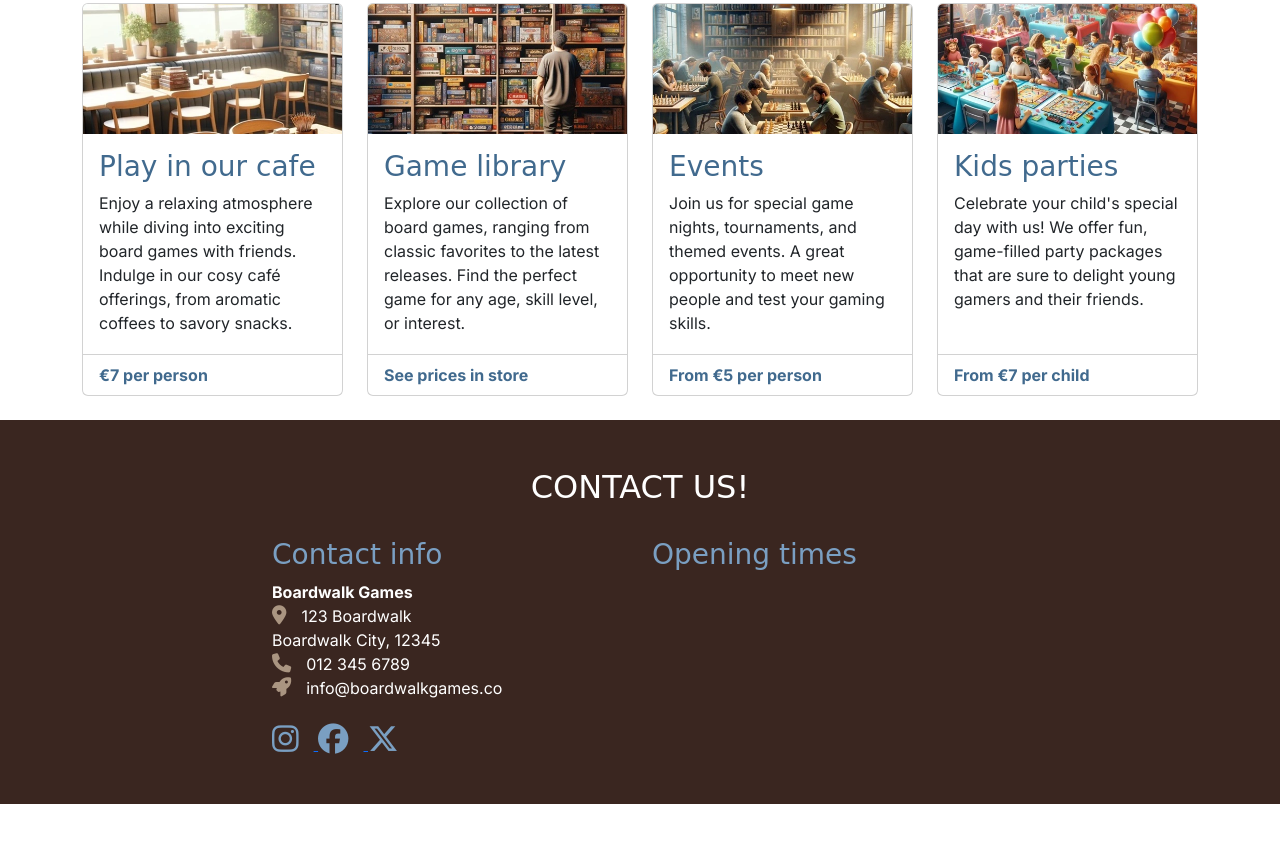
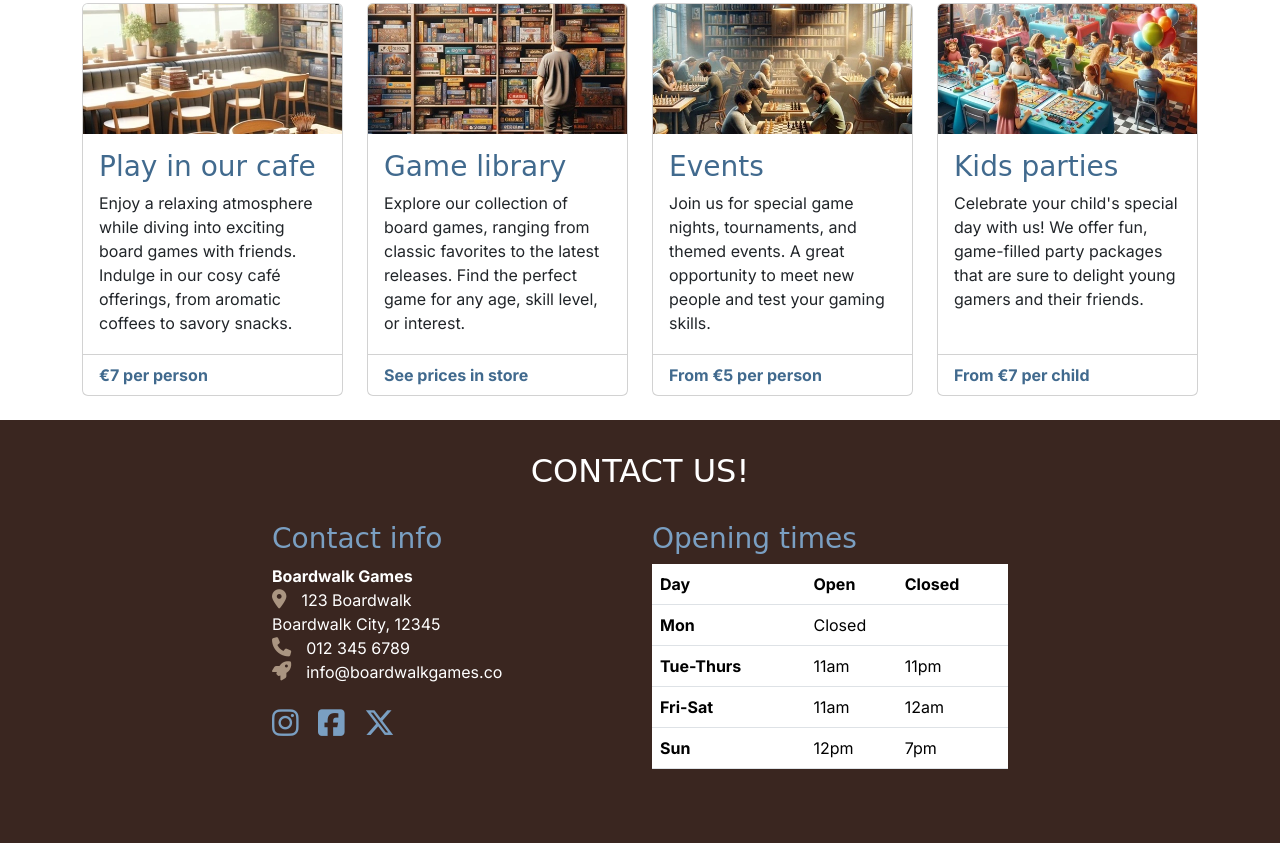
Before and after one commit to kinguiii/boardwalk-games, a plain HTML site: page index.html in a window 1280 px wide. Shown: the part 624-1467 px from the top of the page. Before the commit the page ends 1428 px from the top, so only its background shows below. Drawn offline with nearby package versions, Linux system fonts and the light colour scheme; a web font is replaced by a local one.

Commit message:
add Openning times section

```diff
--- a/assets/css/style.css
+++ b/assets/css/style.css
@@ -82,7 +82,7 @@ h2 {
 #contact {
     background-color: var(--primary-color);
     color: white;
-    padding: 3rem;
+    padding-bottom: 3rem;
 }
 
 #contact h2 {
@@ -102,7 +102,7 @@ h2 {
 #contact .social-links i {
     color: var(--highlight-color-light);
     font-size: 1.9rem;
-    transition: color 0.3 ease-in-out ;
+    transition: color 0.3s ease-in-out ;
 }
 
 #contact .social-links i:hover {
--- a/index.html
+++ b/index.html
@@ -192,9 +192,11 @@
     <!-- Footer / contact section -->
     <!-- mt-auto added to push footer to the bottom of the page -->
     <footer id="contact" class="mt-auto">
-        <div class="container">
+        <div class="container section">
             <div class="row justify-content-center">
-                <div class="col-12 text-center"><h2>Contact us!</h3></div>
+                <div class="col-12 text-center">
+                    <h2>Contact us!</h2>
+                </div>
                 <!-- Contact info -->
                 <div class="col-12 col-md-6 col-xl-4">
                     <h3 class="sub-heading-color">Contact info</h3>
@@ -202,28 +204,56 @@
                         <strong>Boardwalk Games</strong><br>
                         <i class="fa-solid fa-location-dot"> </i>123 Boardwalk<br>
                         Boardwalk City, 12345
-                        <p><i class="fa-solid fa-phone"> </i>012 345 6789<br>
-                            <i class="fa-solid fa-rocket"> </i>info@boardwalkgames.co</p>
+                        <p><i class="fa-solid fa-phone"></i>012 345 6789<br>
+                            <i class="fa-solid fa-rocket"></i>info@boardwalkgames.co</p>
                     </address>
                     <div class="social-links mt-4">
-                        <a href="http://www.instagram.com" target="_blank"
-                            aria-label=" Visit our new page on Instagram page (opens in new tab)" rel="noopener">
-                            <i class="fa-brands fa-instagram"></i>
-                        </a>
-                        <a href="http://www.facebook.com" target="_blank"
-                            aria-label=" Visit our new page on Facebook page (opens in new tab)" rel="noopener">
-                            <i class="fa-brands fa-facebook"></i>
-                        </a>
-                        <a href="http://www.x.com" target="_blank"
-                            aria-label=" Visit our new page on X feed (opens in new tab)" rel="noopener">
-                            <i class="fa-brands fa-x-twitter"></i>
-                        </a>
+
+                        <a href="https://www.instagram.com" target="_blank"
+                            aria-label="Visit our Instagram page (opens in a new tab)" rel="noopener"><i
+                                class="fa-brands fa-instagram"></i></a>
+
+                        <a href="https://www.facebook.com" target="_blank"
+                            aria-label="Visit our Facebook page (opens in a new tab)" rel="noopener"><i
+                                class="fa-brands fa-square-facebook"></i></a>
+
+                        <a href="https://www.x.com" target="_blank" aria-label="Visit our X feed (opens in a new tab)"
+                            rel="noopener"><i class="fa-brands fa-x-twitter"></i></a>
                     </div>
                 </div>
                 <!-- Opening times -->
                 <div class="col-12 col-md-6 col-xl-4">
                     <h3 class="sub-heading-color"> Opening times</h3>
-
+                    <table class="table">
+                        <thead>
+                            <tr>
+                                <th scope="col">Day</th>
+                                <th scope="col">Open</th>
+                                <th scope="col">Closed</th>
+                            </tr>
+                        </thead>
+                        <tbody>
+                            <tr>
+                                <th scope="row">Mon</th>
+                                <td colspan="2">Closed</td>
+                            </tr>
+                            <tr>
+                                <th scope="row">Tue-Thurs</th>
+                                <td>11am</td>
+                                <td>11pm</td>
+                            </tr>
+                            <tr>
+                                <th scope="row">Fri-Sat</th>
+                                <td>11am</td>
+                                <td>12am</td>
+                            </tr>
+                            <tr>
+                                <th scope="row">Sun</th>
+                                <td>12pm</td>
+                                <td>7pm</td>
+                            </tr>
+                        </tbody>
+                    </table>
                 </div>
             </div>
         </div>
```
